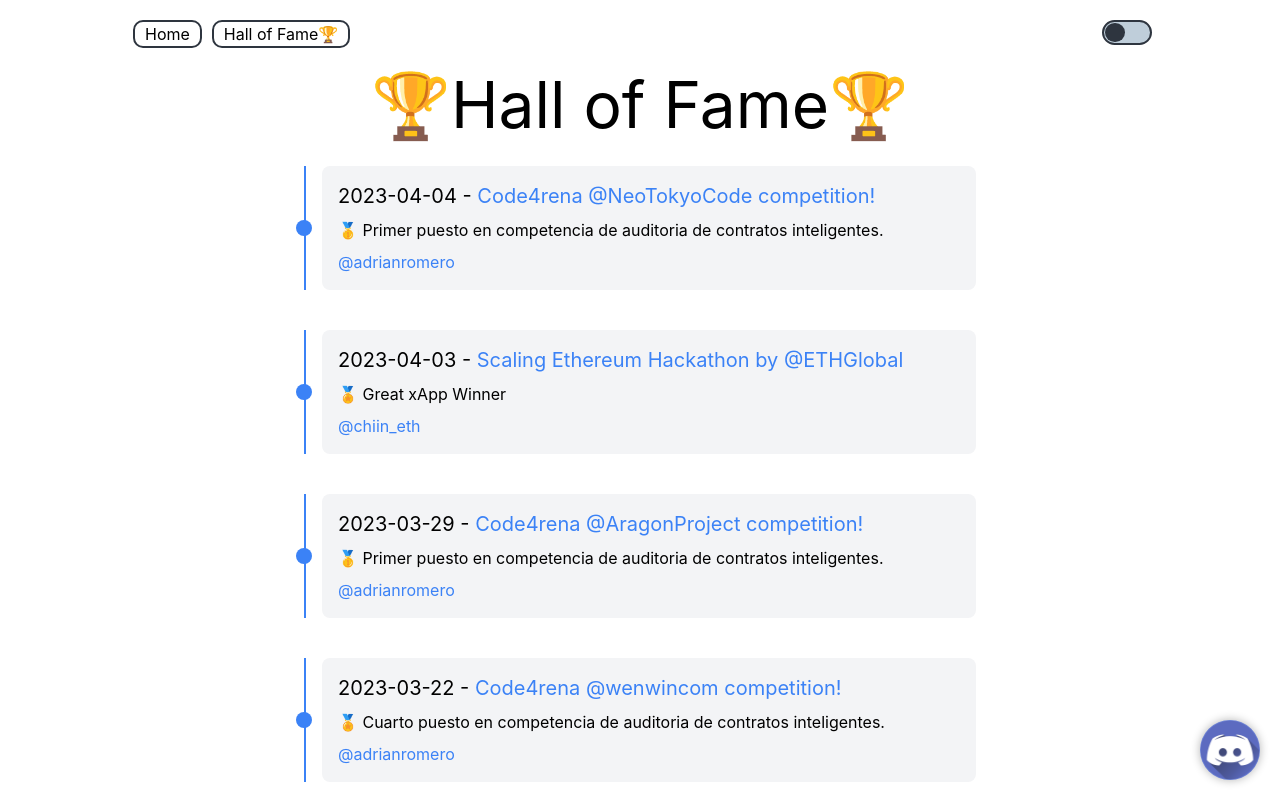
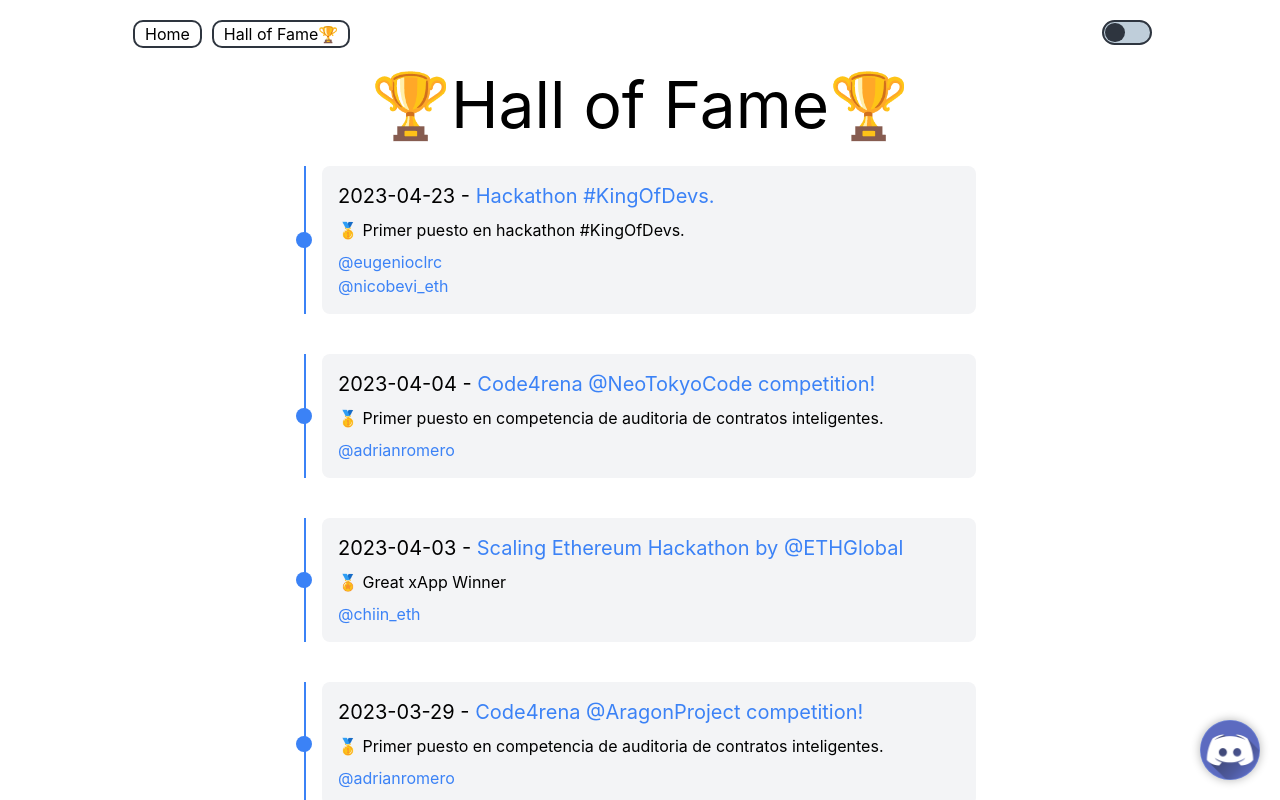
Before and after one commit to webtresclub/website, a Next.js app: page /halloffame in a window 1280 px wide. Shown: the top 800 px of the page. Built offline with nearby package versions, Linux system fonts and the light colour scheme.

Commit message:
Update halloffame.js

```diff
--- a/pages/halloffame.js
+++ b/pages/halloffame.js
@@ -174,6 +174,13 @@
     participants: ['https://twitter.com/Deivitto', 'https://twitter.com/Cryptonicle1'],
     tweetUrl: 'https://twitter.com/eth_porto/status/1637157159682097152',
   },
+  {
+    title: 'Hackathon #KingOfDevs.',
+    date: '2023-04-23',
+    description: '🥇 Primer puesto en hackathon #KingOfDevs.',
+    participants: ['https://twitter.com/eugenioclrc', 'https://twitter.com/nicobevi_eth'],
+    tweetUrl: 'https://twitter.com/thinkanddev/status/1650271127493550080',
+  },
 ];
 
 export default function HallOfFame() {
```
